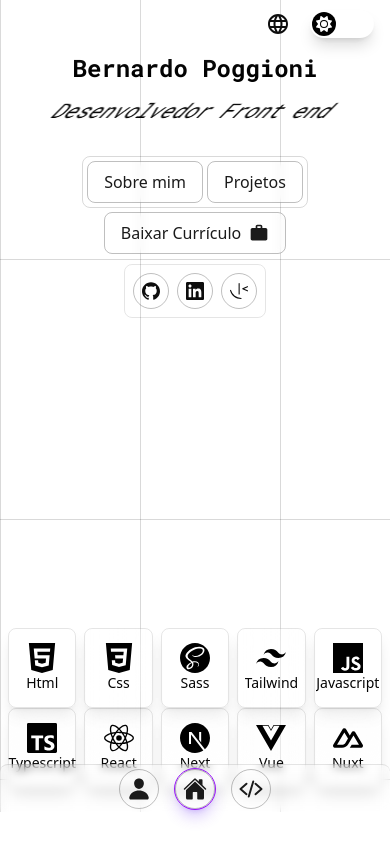
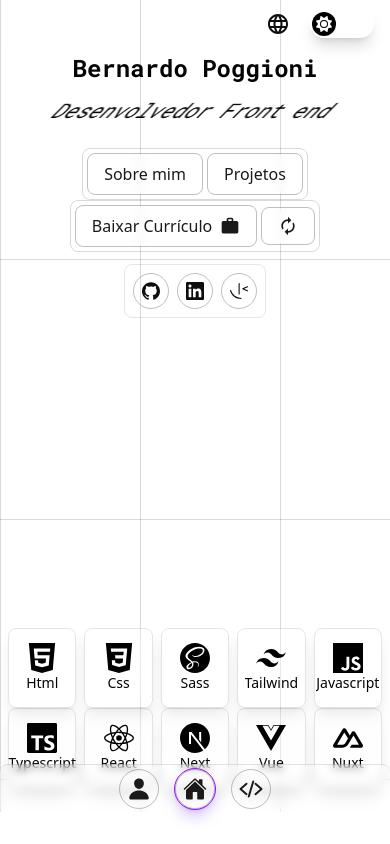
Before and after one commit to Bernardopog/portfolio, a Next.js app: page / in a window 390 px wide. Built offline with nearby package versions, Linux system fonts and the light colour scheme; no server answers.

Commit message:
feat(home): add functionality to resume button

```diff
--- a/messages/en.json
+++ b/messages/en.json
@@ -2,7 +2,9 @@
   "Home": {
     "CTAAbout": "About me",
     "CTAProject": "Projects",
-    "CTACurriculum": "Download Resume",
+    "CTADownloadResume": "Download Resume",
+    "CTAViewResume": "View Resume",
+    "CTAResumeSwitcher": "Switch between download and view",
     "IntroGlitchedArea": "Front End Developer",
     "IntroDeveloper": "Developer",
     "SocialMediaTo": "Visit",
--- a/messages/pt.json
+++ b/messages/pt.json
@@ -2,7 +2,9 @@
   "Home": {
     "CTAAbout": "Sobre mim",
     "CTAProject": "Projetos",
-    "CTACurriculum": "Baixar Currículo",
+    "CTADownloadResume": "Baixar Currículo",
+    "CTAViewResume": "Ver Currículo",
+    "CTAResumeSwitcher": "Alterar entre download e visualização",
     "IntroGlitchedArea": "Desenvolvedor Front End",
     "IntroDeveloper": "Desenvolvedor",
     "SocialMediaTo": "Visitar",
--- /dev/null
+++ b/src/components/features/home/ResumeSection.tsx
@@ -0,0 +1,56 @@
+'use client';
+import { useTranslations } from 'next-intl';
+import { useRef, useState } from 'react';
+import { MdAutorenew, MdOutlineWork } from 'react-icons/md';
+import { Button } from '@/components/ui';
+
+export default function ResumeSection() {
+  const t = useTranslations('Home');
+
+  const [buttonToShow, setButtonToShow] = useState<'download' | 'view'>(
+    'download',
+  );
+  const btn = useRef<HTMLButtonElement>(null);
+
+  const handleResumeDownload = () => {
+    const link = document.createElement('a');
+    link.href = '/cv.pdf';
+    link.setAttribute('download', 'cv.pdf');
+    link.style.display = 'none';
+    document.body.appendChild(link);
+    link.click();
+    document.body.removeChild(link);
+  };
+
+  const handleResumeView = () => window.open('/cv.pdf', '_blank');
+
+  const handleSwitch = () => {
+    setButtonToShow(buttonToShow === 'download' ? 'view' : 'download');
+    btn.current?.focus();
+  };
+
+  return (
+    <div className='flex items-center p-1 gap-1 rounded-lg border border-black/15 dark:border-white/15'>
+      {buttonToShow === 'download' ? (
+        <Button
+          ref={btn}
+          label={t('CTADownloadResume')}
+          action={() => handleResumeDownload()}
+          icon={<MdOutlineWork className='order-1 text-xl' />}
+        />
+      ) : (
+        <Button
+          ref={btn}
+          label={t('CTAViewResume')}
+          action={() => handleResumeView()}
+          icon={<MdOutlineWork className='order-1 text-xl' />}
+        />
+      )}
+      <Button
+        ariaLabel={t('CTAResumeSwitcher')}
+        action={() => handleSwitch()}
+        icon={<MdAutorenew className='text-xl' />}
+      />
+    </div>
+  );
+}
--- a/src/components/features/home/index.tsx
+++ b/src/components/features/home/index.tsx
@@ -1,3 +1,4 @@
 export { default as GlitchArea } from './GlitchArea';
 export { default as HomeProjectCard } from './HomeProjectCard';
+export { default as ResumeSection } from './ResumeSection';
 export { default as TechCard } from './TechCard';
--- a/src/components/layout/home/CTASection.tsx
+++ b/src/components/layout/home/CTASection.tsx
@@ -1,7 +1,7 @@
 'use client';
 
 import { useTranslations } from 'next-intl';
-import { MdOutlineWork } from 'react-icons/md';
+import { ResumeSection } from '@/components/features/home';
 import Button from '@/components/ui/Button';
 
 interface ICTASectionProps {
@@ -16,18 +16,12 @@ export default function CTASection({
   const t = useTranslations('Home');
 
   return (
-    <div className='flex flex-col items-center mt-8 gap-x-2 min-w-fit sm:flex-row'>
+    <div className='flex flex-col items-center mt-6 gap-x-2 min-w-fit sm:flex-row'>
       <section className='flex items-center p-1 rounded-lg border gap-1 border-black/15 dark:border-white/15'>
         <Button label={t('CTAAbout')} action={() => onToAbout()} />
         <Button label={t('CTAProject')} action={() => onToProject()} />
       </section>
-      <div className='p-1'>
-        <Button
-          label={t('CTACurriculum')}
-          action={() => alert('Wip')}
-          icon={<MdOutlineWork className='order-1 text-xl' />}
-        />
-      </div>
+      <ResumeSection />
     </div>
   );
 }
--- a/src/components/ui/Button.tsx
+++ b/src/components/ui/Button.tsx
@@ -10,6 +10,7 @@ interface IButtonProps {
   ariaLabel?: string;
   disabled?: boolean;
   title?: string;
+  ref?: React.Ref<HTMLButtonElement>;
 }
 
 export default function Button({
@@ -20,9 +21,11 @@ export default function Button({
   ariaLabel,
   disabled,
   title,
+  ref,
 }: IButtonProps) {
   return (
     <button
+      ref={ref}
       {...(ariaLabel && { 'aria-label': ariaLabel })}
       {...((title || ariaLabel) && { title: title || ariaLabel })}
       className={`flex items-center gap-2 cursor-pointer disabled:cursor-not-allowed ${
```
Also changed, not shown: 1 other file (tests, documents, lock files or other folders).
